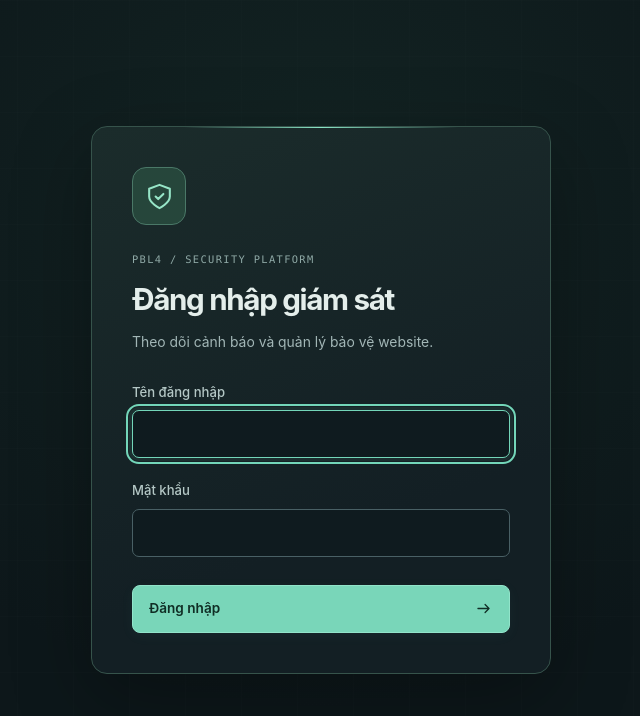
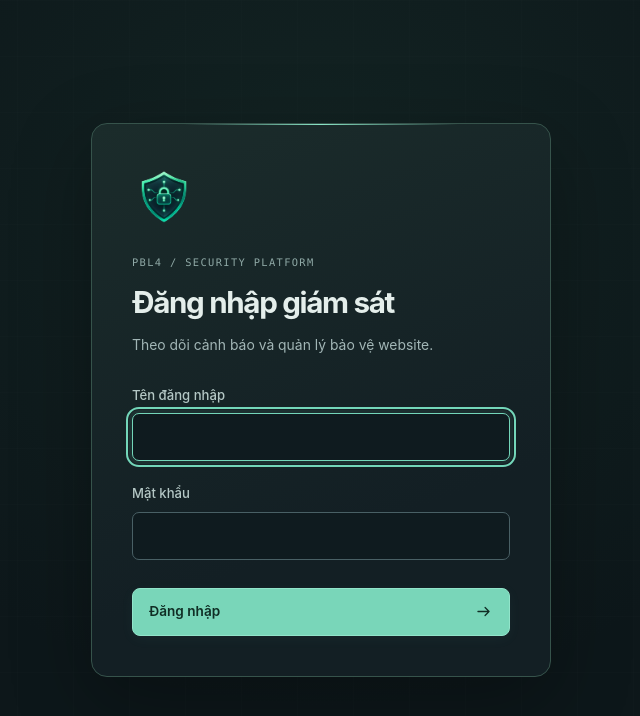
Before and after one commit to vuong-quoc-trung/idps-web-aws, a React (Vite) app in the folder security-web/frontend/: page / in a window 1280 px wide. Shown: the top 716 px of the page, without its empty margins (319-959 px from the left). Built offline with nearby package versions, Linux system fonts and the light colour scheme.

Commit message:
feat(dashboard): apply WebSentinel logo and browser title

```diff
--- a/security-web/frontend/index.html
+++ b/security-web/frontend/index.html
@@ -3,7 +3,8 @@
   <head>
     <meta charset="UTF-8" />
     <meta name="viewport" content="width=device-width, initial-scale=1" />
-    <title>PBL4 Security Console</title>
+    <link rel="icon" type="image/png" href="/src/assets/logo-security.png" />
+    <title>WebSentinel | Security Operations</title>
   </head>
   <body>
     <div id="root"></div>
--- a/security-web/frontend/src/main.tsx
+++ b/security-web/frontend/src/main.tsx
@@ -14,6 +14,9 @@ import "./style.css";
 import { AlertDetail } from "./AlertDetail";
 import { ApplicationAudit } from "./ApplicationAudit";
 import { Icon } from "./Icon";
+
+const securityLogo = new URL("./assets/logo-security.png", import.meta.url)
+  .href;
 
 type User = { username: string; role: "admin" | "viewer" };
 type Alert = {
@@ -388,7 +391,7 @@ function App() {
       <main className="login">
         <form onSubmit={login}>
           <div className="login-emblem">
-            <Icon name="blocked" />
+            <img src={securityLogo} alt="" width="64" height="64" />
           </div>
           <p className="eyebrow">PBL4 / SECURITY PLATFORM</p>
           <h1>Đăng nhập giám sát</h1>
@@ -449,7 +452,7 @@ function App() {
           }}
         >
           <span className="brand-mark">
-            <Icon name="blocked" />
+            <img src={securityLogo} alt="" width="46" height="46" />
           </span>
           <span className="brand-wordmark">
             PBL4 <span>SECURITY</span>
--- a/security-web/frontend/src/style.css
+++ b/security-web/frontend/src/style.css
@@ -176,17 +176,16 @@ aside {
 .brand-mark {
   display: grid;
   place-items: center;
-  width: 42px;
+  width: 46px;
   height: 46px;
-  border: 1px solid #548e7f;
-  border-radius: 12px;
-  background: linear-gradient(145deg, #24453d, #152c29);
-  color: #9de9d0;
-  box-shadow: 0 0 24px #73d6b909;
+  flex-shrink: 0;
 }
-.brand-mark .icon {
-  width: 27px;
-  height: 27px;
+.brand-mark img,
+.login-emblem img {
+  display: block;
+  width: 100%;
+  height: 100%;
+  object-fit: contain;
 }
 .brand-wordmark > span {
   display: block;
@@ -727,19 +726,9 @@ details > ul {
   background: linear-gradient(90deg, transparent, #8ae5c6, transparent);
 }
 .login-emblem {
-  display: grid;
-  place-items: center;
-  width: 54px;
-  height: 58px;
-  border: 1px solid #4a7867;
-  border-radius: 14px;
-  background: #26463b;
-  color: #97e5c7;
+  width: 64px;
+  height: 64px;
   margin-bottom: 26px;
-}
-.login-emblem .icon {
-  width: 31px;
-  height: 31px;
 }
 .login h1 {
   font-size: 1.85rem;
```
Also changed, not shown: security-web/frontend/src/assets/logo-security.png (added).
